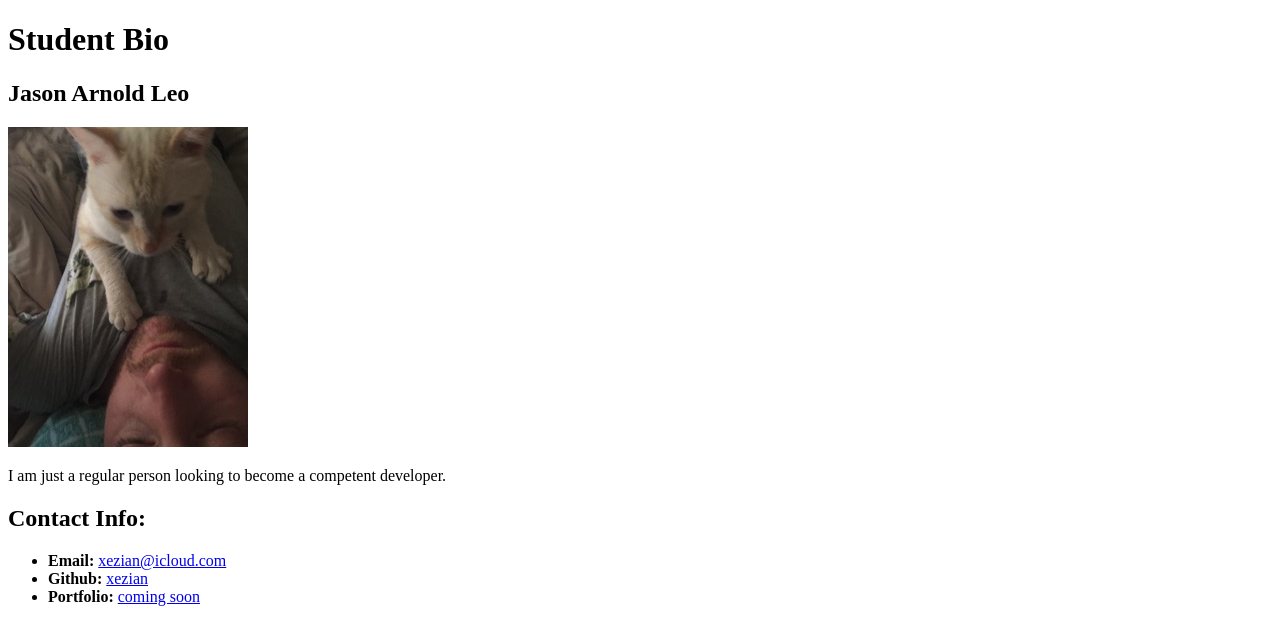
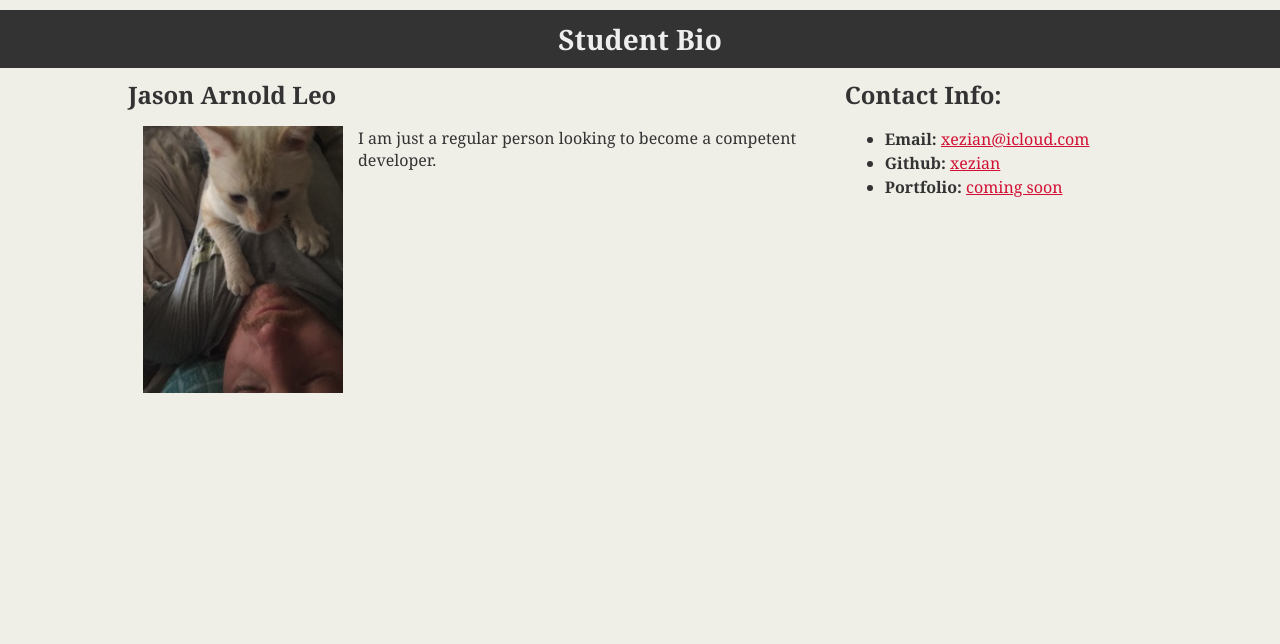
Before and after one commit to xezian/whatever-you-like, a plain HTML site: page student-bio.html in a window 1280 px wide. Drawn offline with Linux system fonts and the light colour scheme.

Commit message:
student bio exercise complete

```diff
--- a/css/style.css
+++ b/css/style.css
@@ -0,0 +1,44 @@
+.container {
+    width: 1024px;
+    margin: 0 auto;
+}
+#main-bio {
+    float: left;
+    width: 70%;
+}
+#contact-info {
+    float: left;
+    width: 30%;
+}
+#bio-image {
+    float: left;
+    width: 200px;
+    margin: 15px;
+}
+body {
+    background-color: #efeee7;
+    font-family: "Georgia", 'Times New Roman', Times, serif;
+    color: #333333;
+    margin: 0 auto;
+    padding: 0;
+}
+header {
+    background-color: #333333;
+}
+h1 {
+    color: #eee;
+    font-size: 28px;
+    padding: 10px;
+    margin: 10px auto;
+    text-align: center;
+}
+h2 {
+    font-size: 24px;
+    margin: 0 auto;
+}
+a {
+    color: #d21034;
+}
+li {
+    line-height: 1.5;
+}
--- a/student-bio.html
+++ b/student-bio.html
@@ -10,13 +10,13 @@
             <h1>Student Bio</h1>
         </header>
 
-        <div>
-            <section>
+        <div class="container">
+            <section id="main-bio">
                 <h2>Jason Arnold Leo</h2>
-                <img src="images/IMG_4087.jpeg" alt="picture of Jason and Dumpster Cat"/>
+                <img id="bio-image" src="images/IMG_4087.jpeg" alt="picture of Jason and Dumpster Cat"/>
                 <p>I am just a regular person looking to become a competent developer.</p>
             </section>
-            <section>
+            <section id="contact-info">
                 <h2>Contact Info:</h2>
                 <ul>
                     <li><strong>Email: </strong><a href="mailto:xezian@icloud.com">xezian@icloud.com</a></li>
```
Also changed, not shown: 1 other file.
